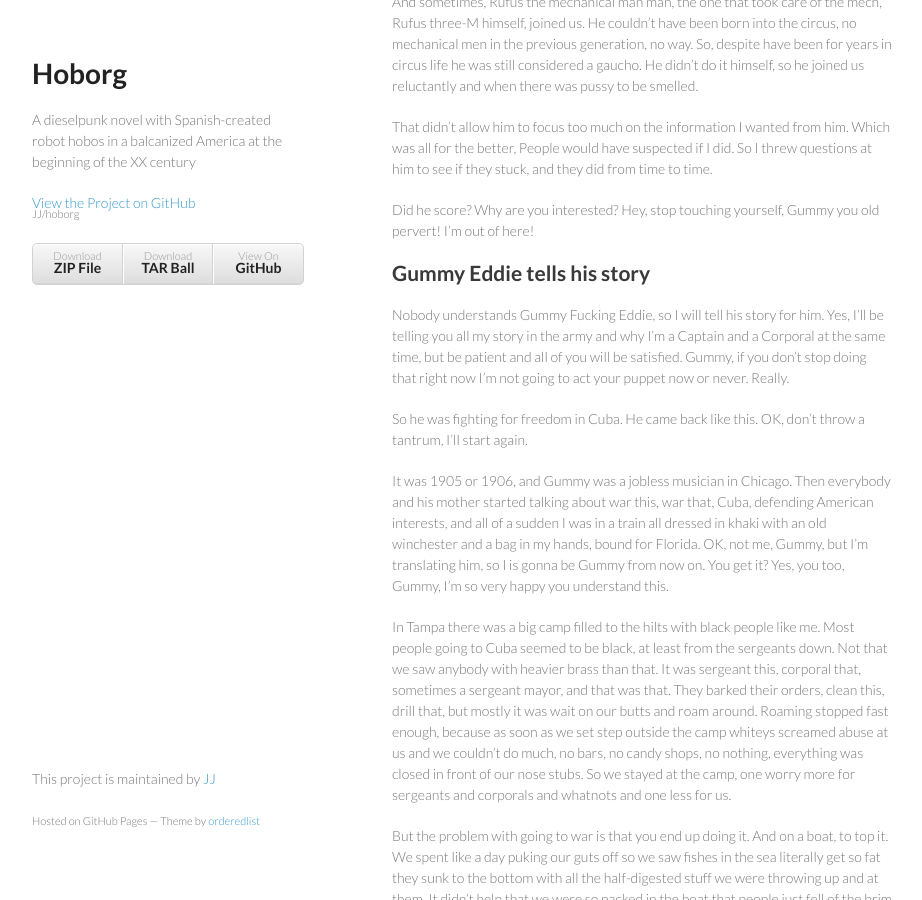
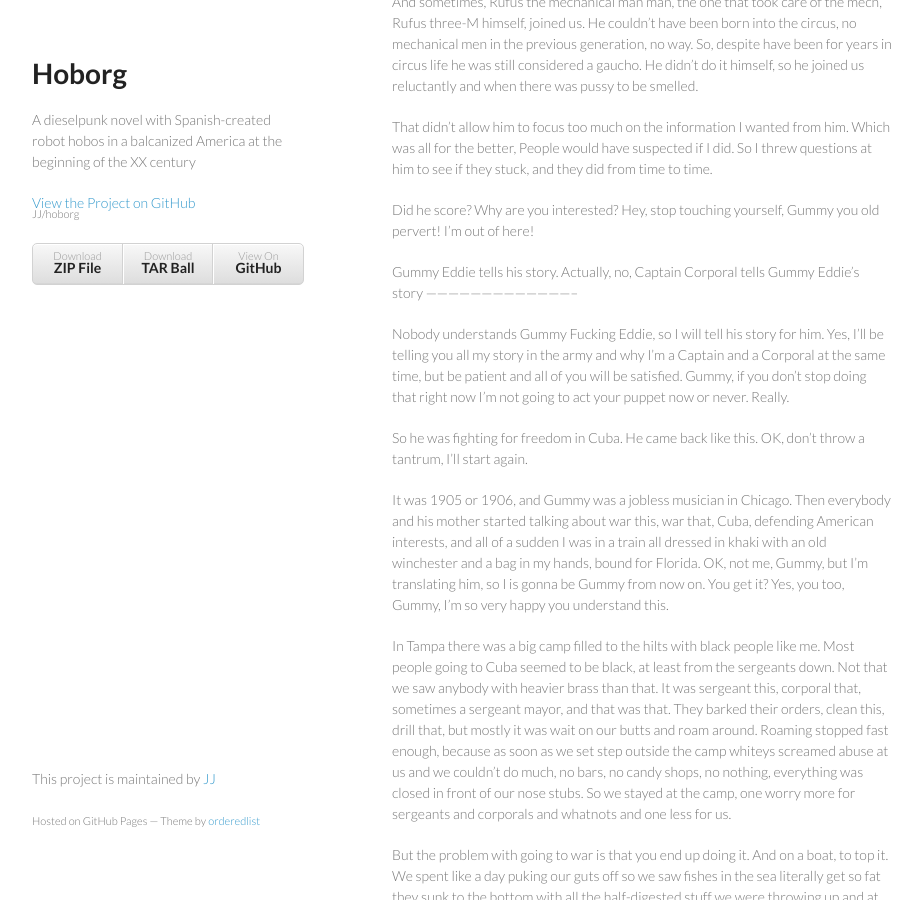
Before and after one commit to JJ/hoborg, a Jekyll site: the page built from text/text.md, in a window 1280 px wide and 900 px high, scrolled down 13554 px. Shown: the whole window, without its empty margins (178-1100 px from the left). Built offline with Jekyll 4.4.1, drawn with Linux system fonts in a browser that asks for light colours.

Commit message:
Sync text/text.md from master to gh-pages

```diff
--- a/text/text.md
+++ b/text/text.md
@@ -760,7 +760,8 @@ Did he score? Why are you interested? Hey, stop touching yourself,
 Gummy you
 old pervert! I'm out of here!
 
-Gummy Eddie tells his story
+Gummy Eddie tells his story. Actually, no, Captain Corporal tells
+Gummy Eddie's story
 -----------------------------------------
 
 Nobody understands Gummy Fucking Eddie, so I will tell his story for
```
